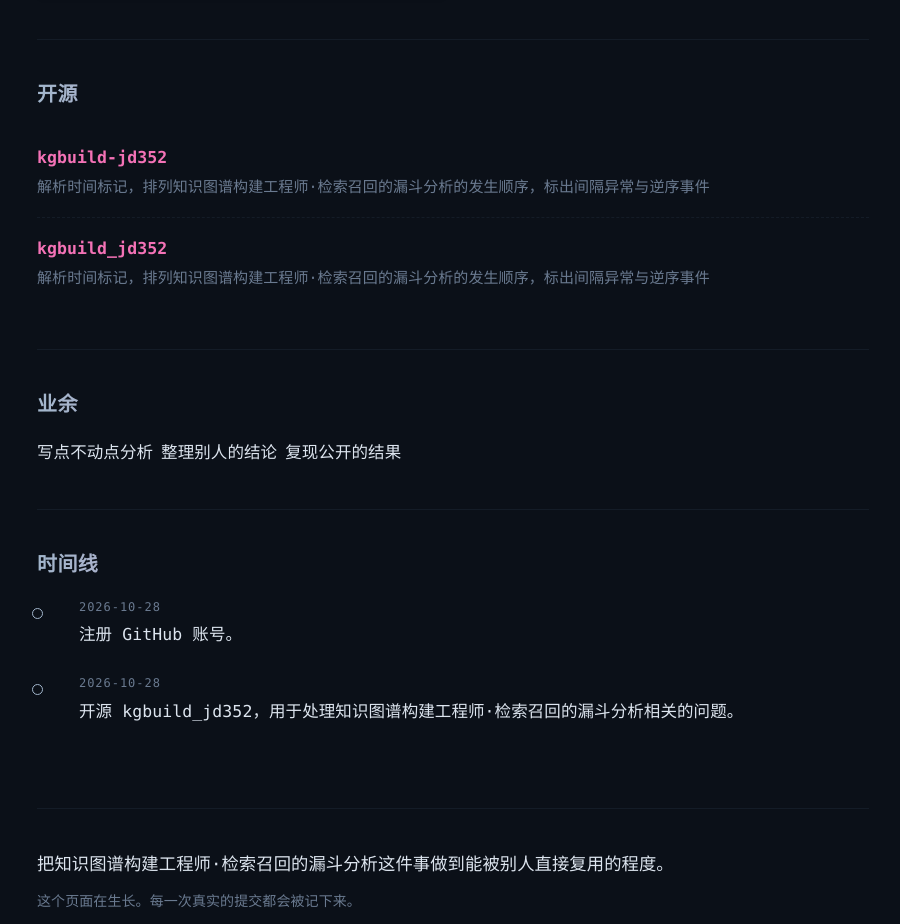
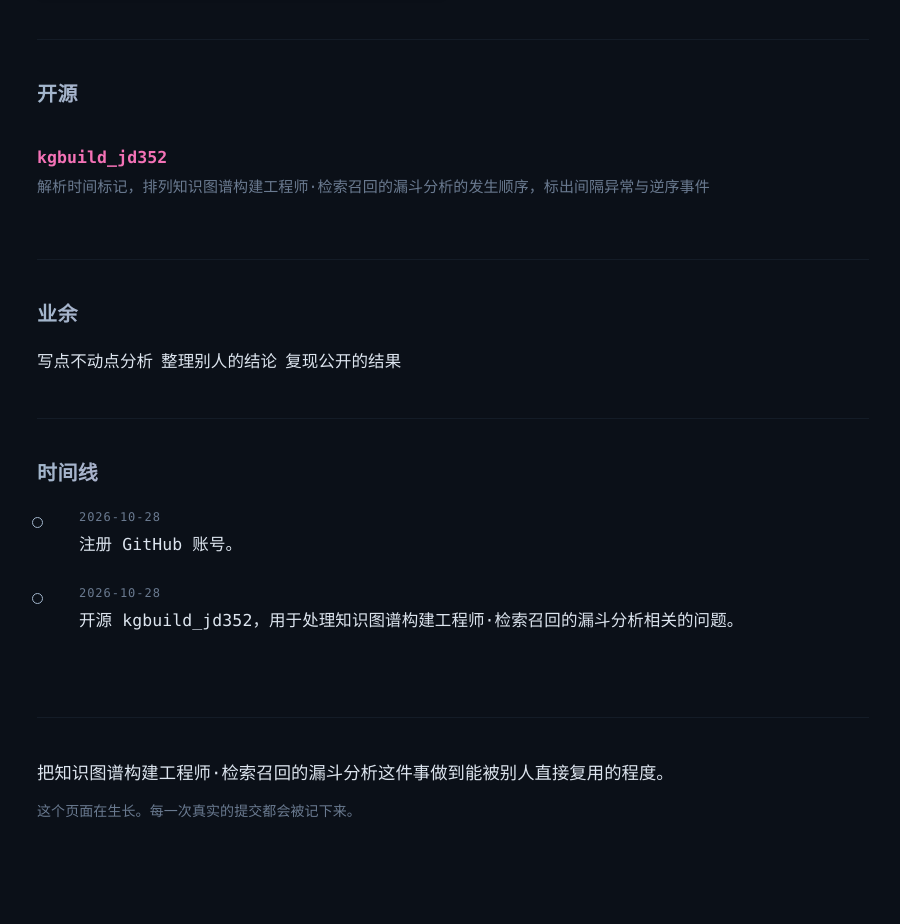
Before and after one commit to fully01/fully01.github.io, a plain HTML site: page index.html in a window 1280 px wide. Shown: the part 905-1829 px from the top of the page, without its empty margins (187-1087 px from the left). Drawn offline with Linux system fonts and the light colour scheme.

Commit message:
fix: 更新个人站点

```diff
--- a/index.html
+++ b/index.html
@@ -102,9 +102,6 @@
 <section id="work">
   <h2>开源</h2>
   <ul class="repos">
-    <li><div class="name"><a href="https://github.com/fully01/kgbuild-jd352" rel="noopener">kgbuild-jd352</a></div>
-      <div class="desc">解析时间标记，排列知识图谱构建工程师·检索召回的漏斗分析的发生顺序，标出间隔异常与逆序事件</div>
-    </li>
     <li><div class="name"><a href="https://github.com/fully01/kgbuild_jd352" rel="noopener">kgbuild_jd352</a></div>
       <div class="desc">解析时间标记，排列知识图谱构建工程师·检索召回的漏斗分析的发生顺序，标出间隔异常与逆序事件</div>
     </li>
```
